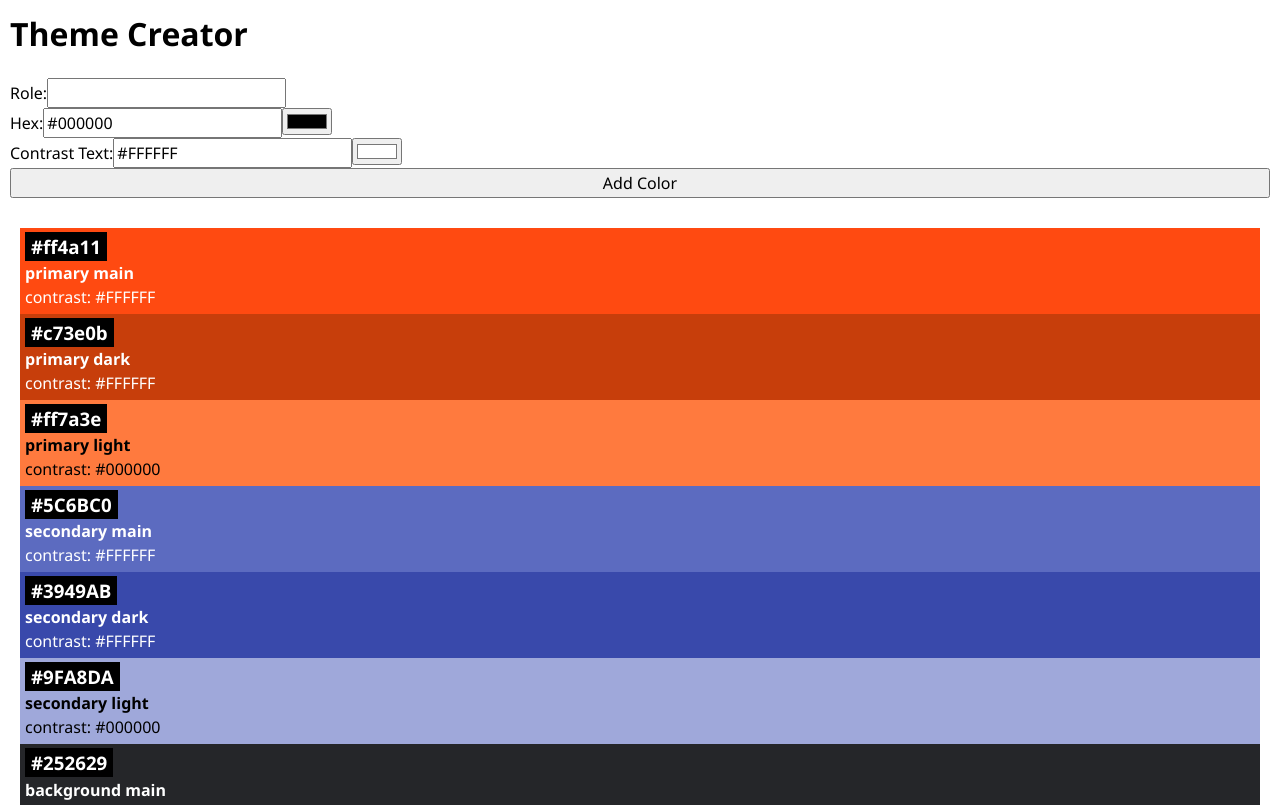
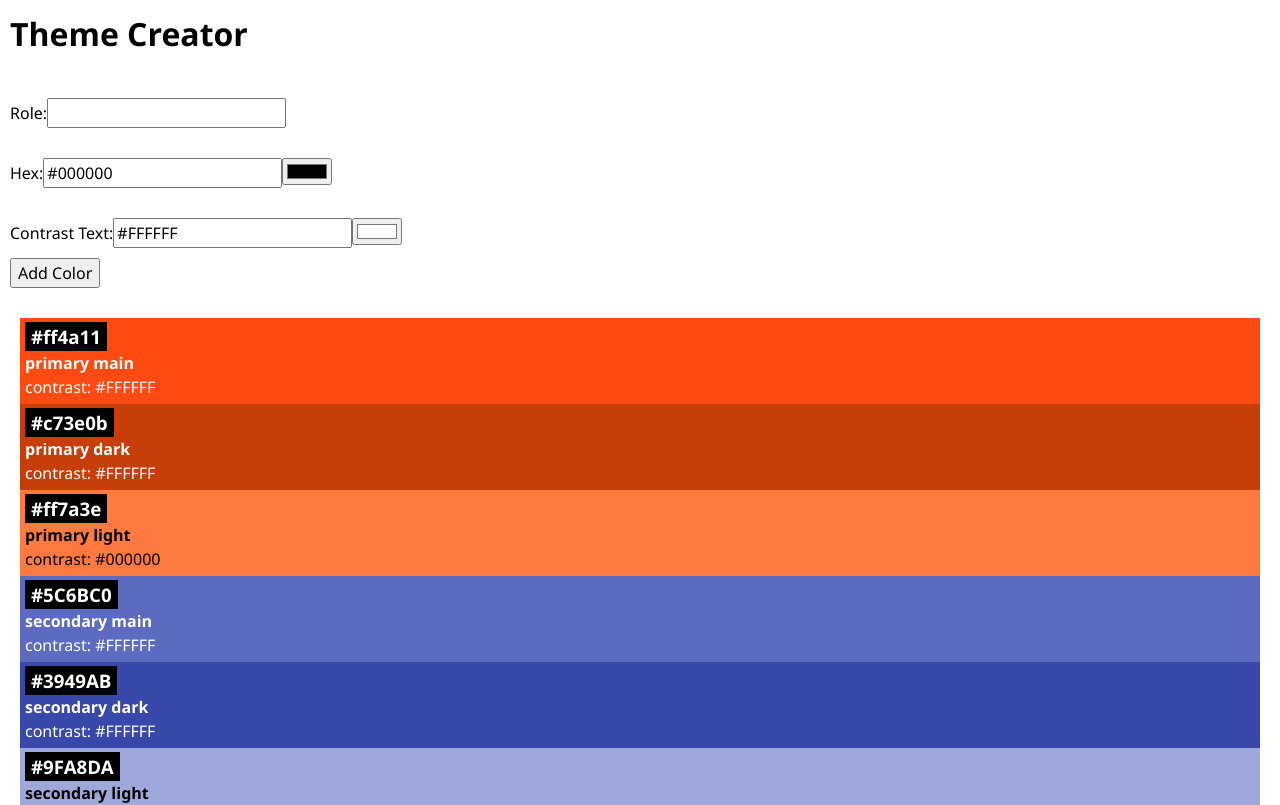
Before and after one commit to Akb-93/theme-crator, a React (Vite) app: page / in a window 1280 px wide. Shown: the top 805 px of the page. Built offline with nearby package versions, Linux system fonts and the light colour scheme.

Commit message:
adjusting branches

```diff
--- a/src/App.jsx
+++ b/src/App.jsx
@@ -1,7 +1,7 @@
 import { useState } from 'react';
 import { initialColors } from './lib/colors';
 import Color from './Components/Color/Color';
-import ColorForm from './Components/Color/ColorForm'; // Import ColorForm
+import ColorForm from './Components/Color/ColorForm';
 import './App.css';
 
 function App() {
@@ -18,8 +18,8 @@ function App() {
       {colors.map((color) => (
         <Color key={color.id} color={color} />
       ))}
-      <h2>Here I am</h2>
-      yxx
+
+
     </>
   );
 }
--- a/src/Components/Color/ColorForm.css
+++ b/src/Components/Color/ColorForm.css
@@ -1,6 +1,12 @@
 form{
     margin-top: 20px;
     margin-bottom: 30px;
-    display: flex;
+    /* display: flex;
     flex-direction: column;
+    align-items: center; */
 }
+
+input{
+    margin-top: 20px;
+    margin-bottom: 10px;
+}
--- a/src/Components/Color/ColorInput.jsx
+++ b/src/Components/Color/ColorInput.jsx
@@ -4,13 +4,8 @@ export default function ColorInput({ label, value, onChange }) {
   return (
     <label>
       {label}
-      <input type="text" value={value} onChange={(e) => onChange(e.target.value)}
-      />
-      <input
-        type="color"
-        value={value}
-        onChange={(e) => onChange(e.target.value)}
-      />
+      <input type="text" value={value} onChange={(element) => onChange(element.target.value)}/>
+      <input type="color" value={value} onChange={(element) => onChange(element.target.value)}/>
     </label>
   );
 }
```
Also changed, not shown: src/Components/Color/ColorForm.jsx (+5 -2 lines).
